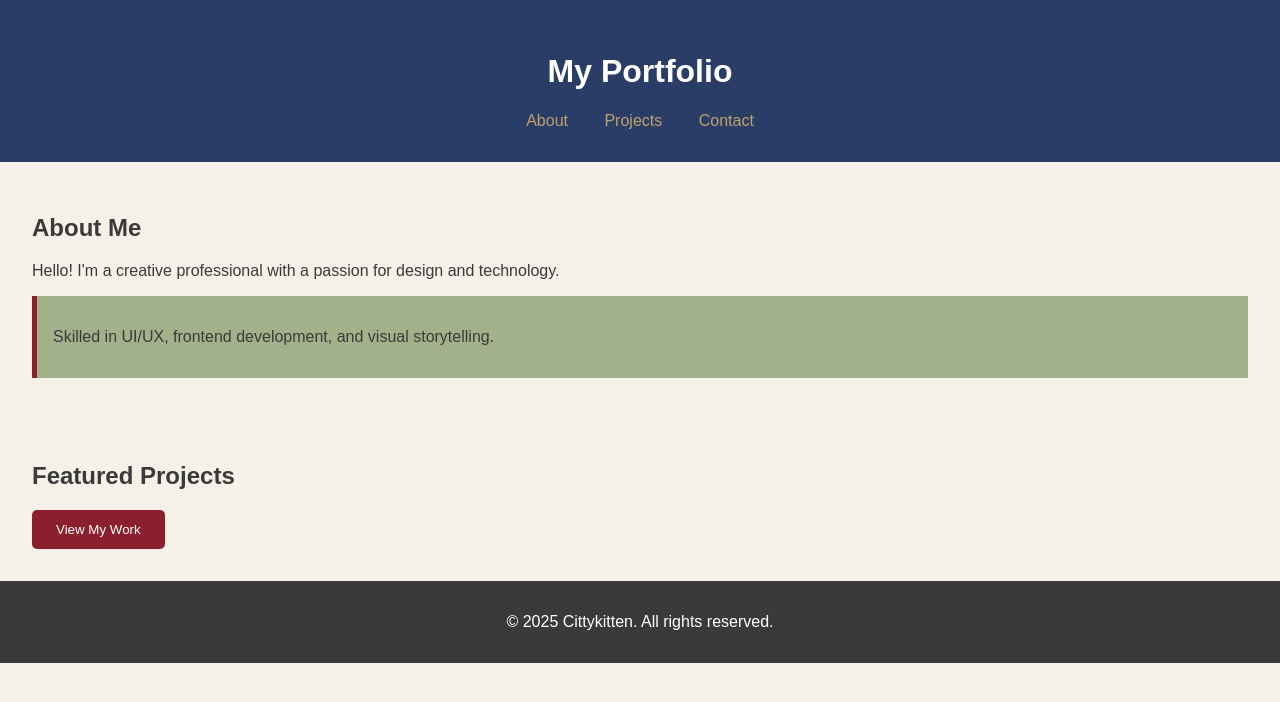
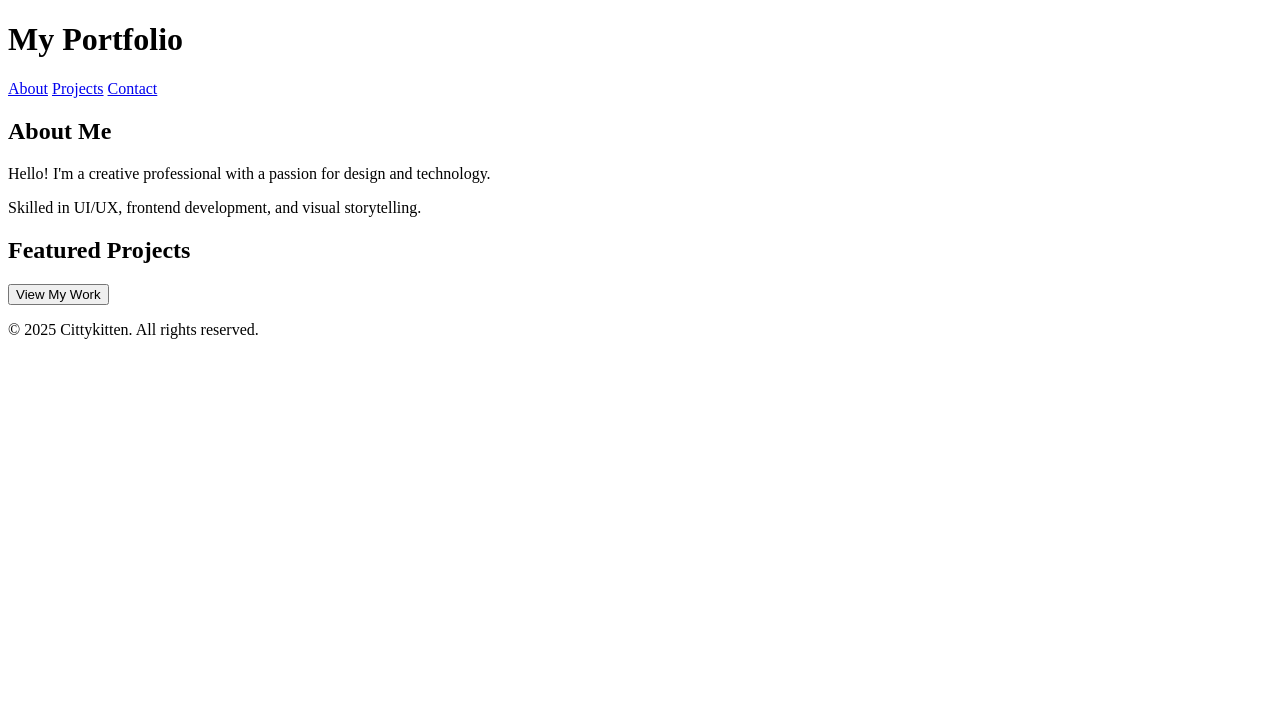
Before and after one commit to Cittykitten/ntiappiah-ella-snr-portfolio, a plain HTML site: page palette.html in a window 1280 px wide. Drawn offline with Linux system fonts and the light colour scheme.

Commit message:
Remove CSS styles from palette.html

```diff
--- a/palette.html
+++ b/palette.html
@@ -5,60 +5,7 @@
   <meta name="viewport" content="width=device-width, initial-scale=1.0" />
   <title>Portfolio</title>
   <style>
-    :root {
-      --charcoal: #3a3a3a;
-      --burgundy: #8a1f2d;
-      --navy: #2a3d66;
-      --sage: #a3b18a;
-      --beige: #f5f1e9;
-      --gold: #bfa06e;
-    }
 
-    body {
-      margin: 0;
-      font-family: Arial, sans-serif;
-      background-color: var(--beige);
-      color: var(--charcoal);
-    }
-
-    header {
-      background-color: var(--navy);
-      color: white;
-      padding: 2rem;
-      text-align: center;
-    }
-
-    nav a {
-      color: var(--gold);
-      margin: 0 1rem;
-      text-decoration: none;
-    }
-
-    section {
-      padding: 2rem;
-    }
-
-    .highlight {
-      background-color: var(--sage);
-      padding: 1rem;
-      border-left: 5px solid var(--burgundy);
-    }
-
-    .button {
-      background-color: var(--burgundy);
-      color: white;
-      padding: 0.75rem 1.5rem;
-      border: none;
-      cursor: pointer;
-      border-radius: 5px;
-    }
-
-    footer {
-      background-color: var(--charcoal);
-      color: white;
-      text-align: center;
-      padding: 1rem;
-    }
   </style>
 </head>
 <body>
```
